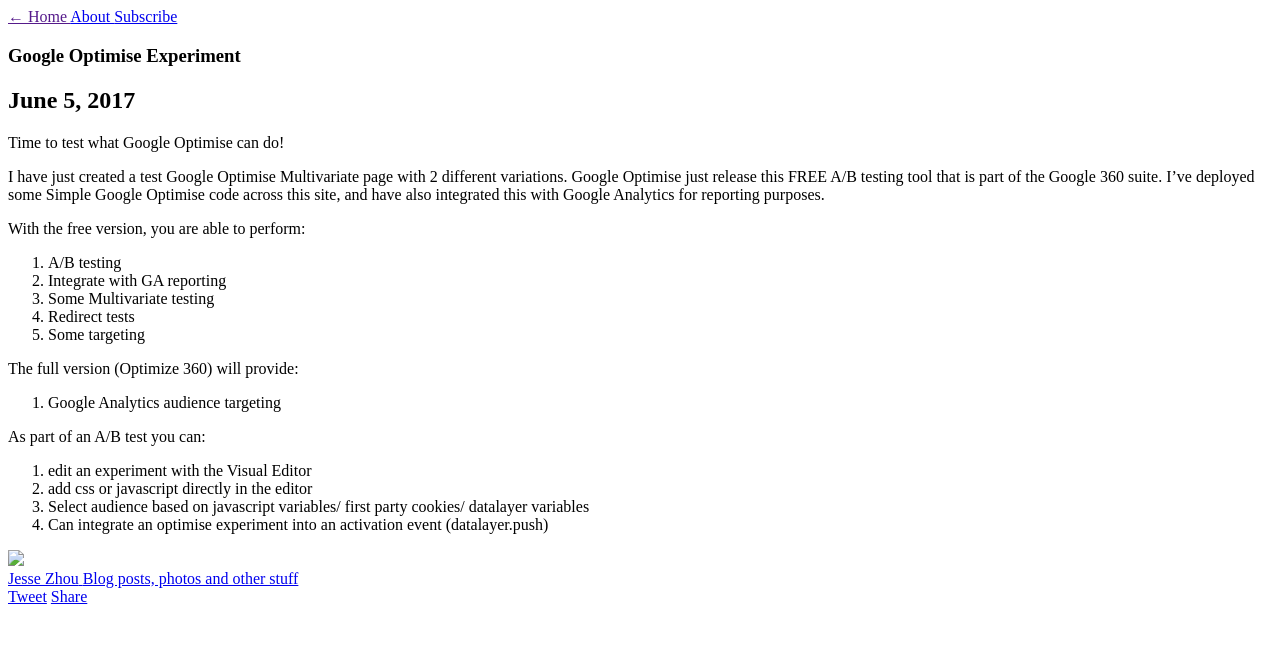
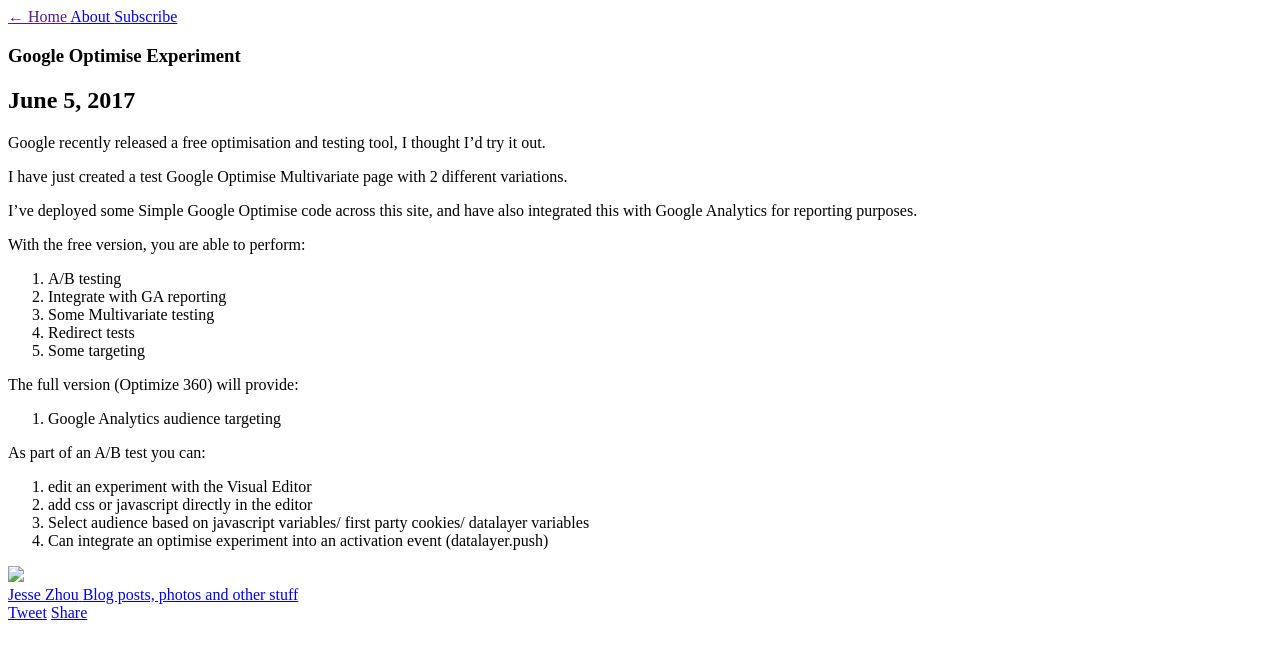
Before and after one commit to jzhou93/jzhou93.github.io, a Jekyll site: the page built from _posts/2017-06-05-google-optimise-experiment.markdown, in a window 1280 px wide. Shown: the top 659 px of the page. Built offline with Jekyll 4.4.1, drawn with Linux system fonts in a browser that asks for light colours; nearby versions of some CDN libraries.

```diff
--- a/_posts/2017-06-05-google-optimise-experiment.markdown
+++ b/_posts/2017-06-05-google-optimise-experiment.markdown
@@ -4,10 +4,10 @@
 description: A/B test in progress...
 ---
 
-Time to test what Google Optimise can do!
+Google recently released a free optimisation and testing tool, I thought I'd try it out.
 
 I have just created a test Google Optimise Multivariate page with 2 different variations.
-Google Optimise just release this FREE A/B testing tool that is part of the Google 360 suite.
+
 I've deployed some Simple Google Optimise code across this site, and have also integrated this with Google Analytics for reporting purposes.
 
 
```
Also changed, not shown: _posts/2017-07-02-bikesharing-in-shanghai.markdown (added, +26 -0 lines).
